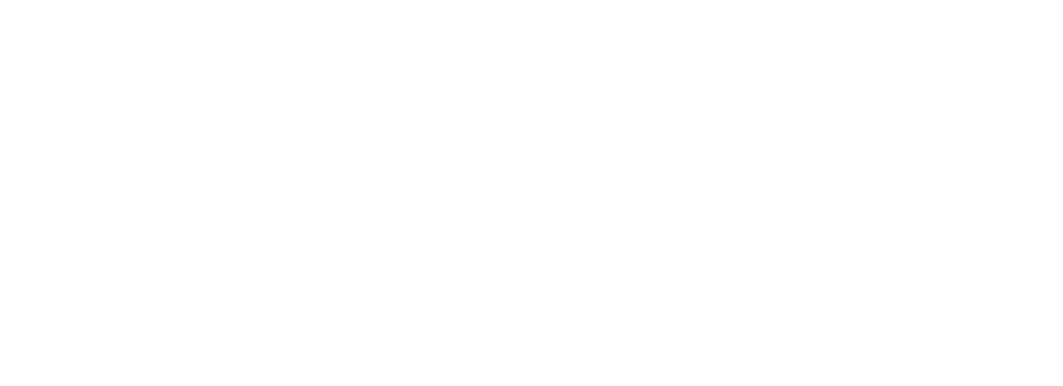
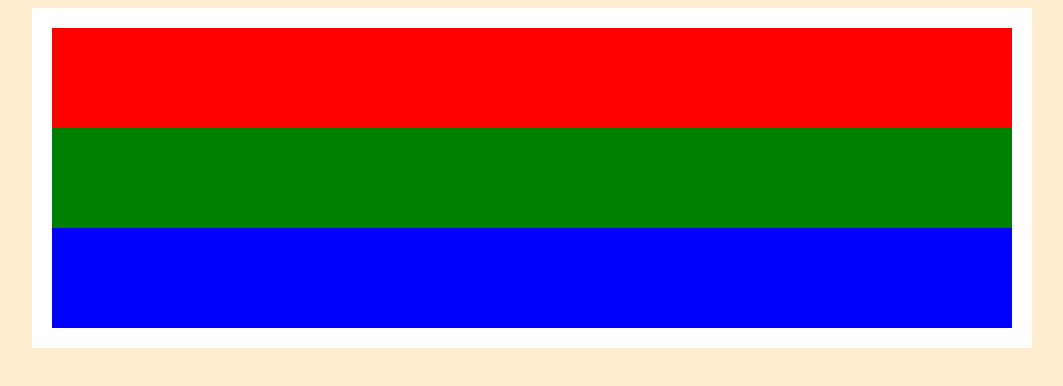
Before and after one commit to BilalAriff/Module2-, a plain HTML site: page index.html in a window 1280 px wide. Shown: the whole page, without its empty margins (108-1171 px from the left). Drawn offline with Linux system fonts and the light colour scheme.

Commit message:
moving on to the next part

```diff
--- a/index.html
+++ b/index.html
@@ -8,6 +8,22 @@
     <link rel="stylesheet" type="text/css" media="screen" href="style.css">
 </head>
 <body>
+      <div class="wrapper">
+          <!-- <img src="img/bg.png" width="300px">
+          <p>
+                Lorem ipsum dolor sit amet consectetur adipisicing elit. Quia, eum error modi possimus excepturi adipisci culpa expedita officia consequatur iure omnis dolore sed molestiae molestias? Facilis laboriosam incidunt exercitationem itaque!
+
+                Lorem ipsum dolor sit amet consectetur adipisicing elit. Quia, eum error modi possimus excepturi adipisci culpa expedita officia consequatur iure omnis dolore sed molestiae molestias? Facilis laboriosam incidunt exercitationem itaque!
+            </p>
+         -->
+
+        <div class="red box"></div>
+        <div class="green box"></div>
+        <div class="blue box"></div>
+
+      </div>
+
+
 
 </body>
 </html>
--- a/style.css
+++ b/style.css
@@ -1,3 +1,7 @@
+body {
+    background-color: blanchedalmond;
+}
+
 .wrapper {
     background: #fff;
     max-width: 960px;
@@ -10,3 +14,24 @@
     display: block;
     clear: both;
 }
+
+img {
+    float: left;
+    margin: 10px;
+}
+
+.red {
+    background-color: red ;
+}
+
+.box {
+    height: 100px;
+    width: 100%;
+}
+
+.green{
+    background-color: green ;
+}
+.blue {
+    background-color: blue ;
+}
```
Also changed, not shown: img/bg.png (added).
